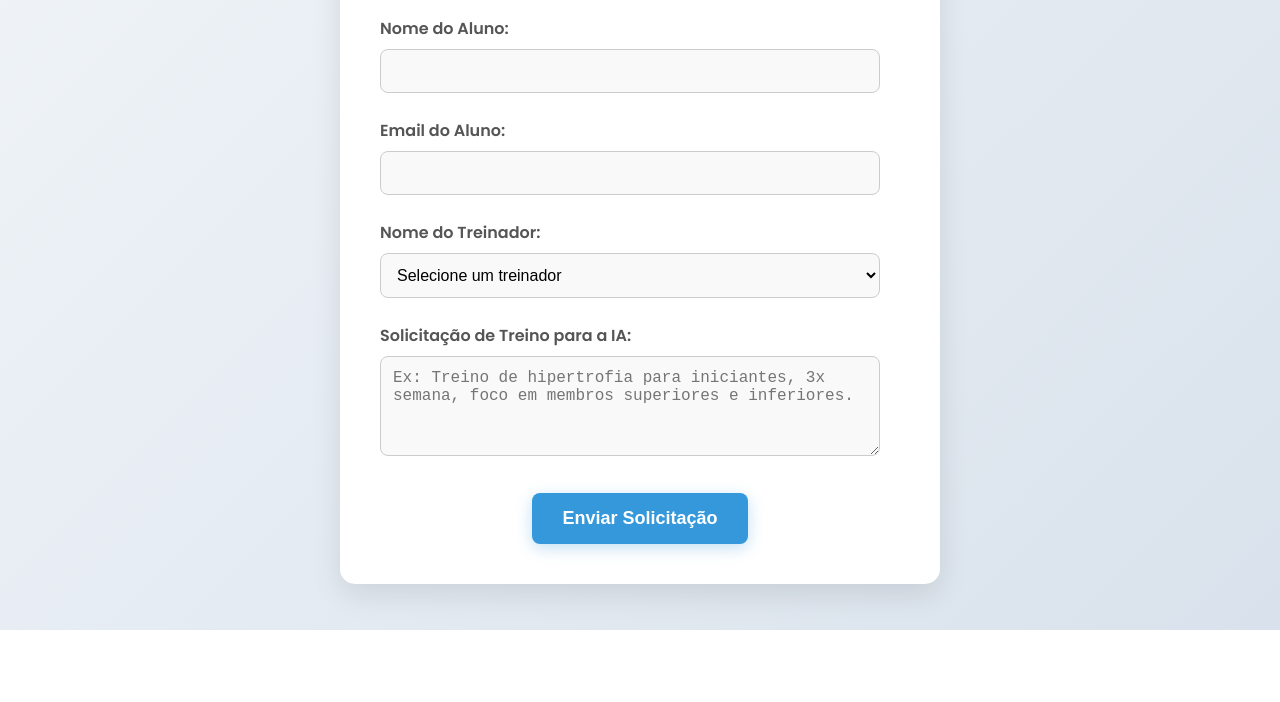
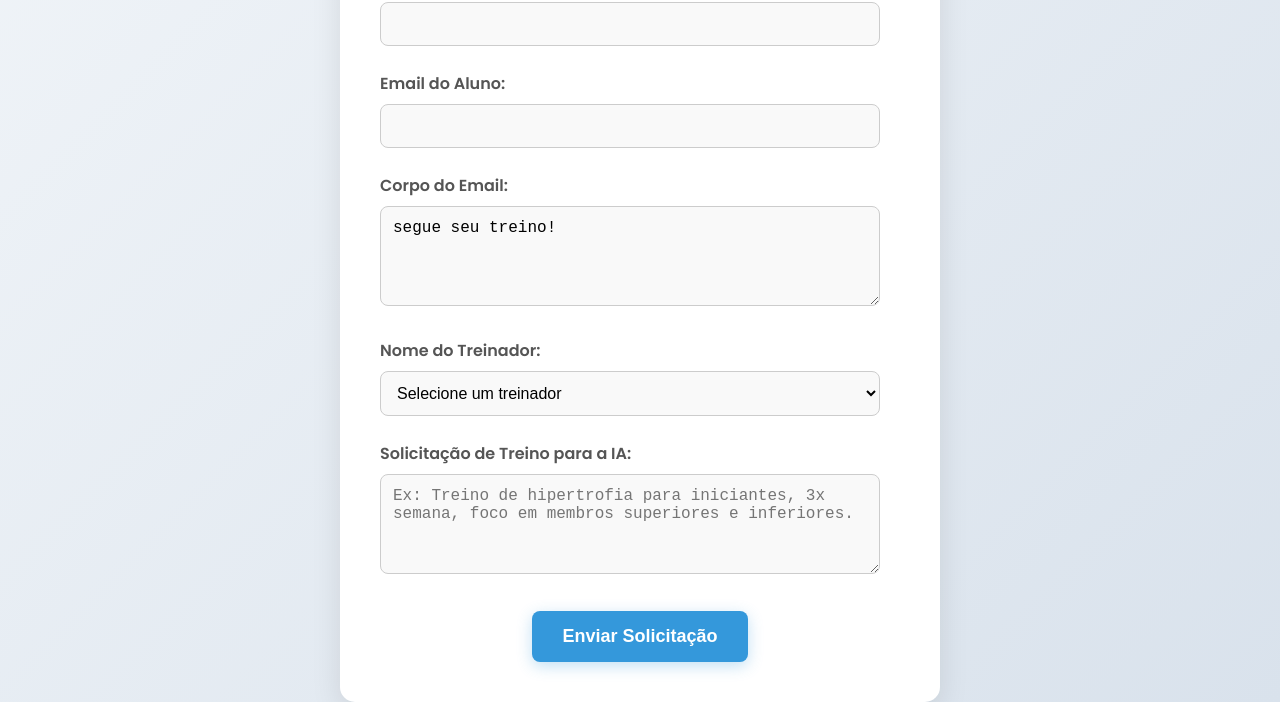
Before and after one commit to robertoseifert/treino, a plain HTML site: page index.html in a window 1280 px wide. Shown: the part 170-872 px from the top of the page. Before the commit the page ends 800 px from the top, so only its background shows below. Drawn offline with Linux system fonts and the light colour scheme.

Commit message:
Update index.html

```diff
--- a/index.html
+++ b/index.html
@@ -142,6 +142,11 @@
             </div>
 
             <div class="form-group">
+                <label for="corpoEmail">Corpo do Email:</label>
+                <textarea id="corpoEmail" name="corpoEmail" required>segue seu treino!</textarea>
+            </div>
+
+            <div class="form-group">
                 <label for="nomeTreinador">Nome do Treinador:</label>
                 <select id="nomeTreinador" name="nomeTreinador" required>
                     <option value="">Selecione um treinador</option>
@@ -173,6 +178,7 @@
             const formData = {
                 nomeAluno: document.getElementById('nomeAluno').value,
                 emailAluno: document.getElementById('emailAluno').value,
+                corpoEmail: document.getElementById('corpoEmail').value,
                 nomeTreinador: document.getElementById('nomeTreinador').value,
                 solicitacaoTreino: document.getElementById('solicitacaoTreino').value
             };
```
